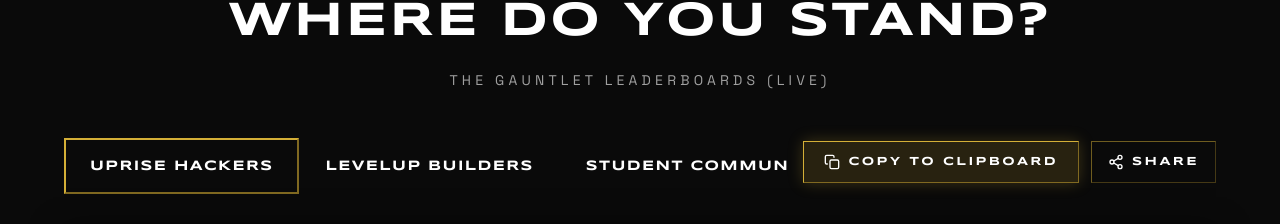
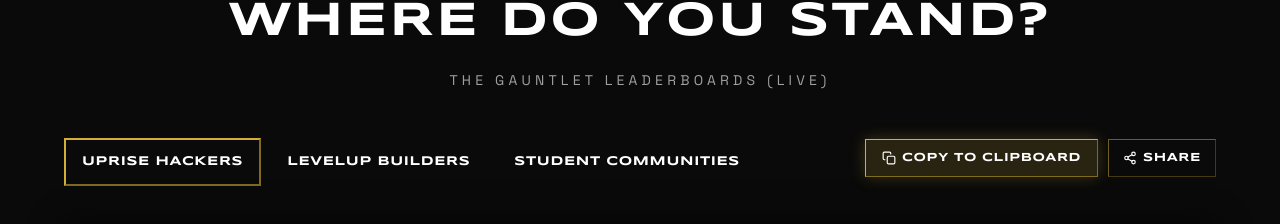
Before and after one commit to NishantLohar/levelup-website-, a React (Create React App) app: page / in a window 1280 px wide. Shown: the part 2578-2802 px from the top of the page. Built offline with nearby package versions, Linux system fonts and the light colour scheme; no server answers.

Commit message:
Adjust tab button padding and font sizing so Student Communities fits cleanly without cutting off

```diff
--- a/src/pages/uprise_components/Leaderboard.js
+++ b/src/pages/uprise_components/Leaderboard.js
@@ -244,12 +244,12 @@ const Leaderboard = ({ initialBoard, isStandalone = false }) => {
           </div>
 
           {/* Category Tabs and Actions: Tabs left-aligned in 1 line, Copy & Share right-aligned */}
-          <div className="w-full flex flex-col md:flex-row md:items-end justify-between gap-4 mb-10 border-b border-lightgrey/20 pb-0">
-              {/* All three tabs in one single line, left-aligned */}
-              <div className="flex items-center overflow-x-auto whitespace-nowrap scrollbar-none flex-nowrap -mb-[1px]">
+          <div className="w-full flex flex-col lg:flex-row lg:items-end justify-between gap-3 mb-10 border-b border-lightgrey/20 pb-0">
+              {/* All three tabs in one single line, left-aligned with compact sizing so they never cut off */}
+              <div className="flex items-center gap-1 sm:gap-2 overflow-x-auto whitespace-nowrap scrollbar-none flex-nowrap -mb-[1px]">
                   <button
                       onClick={() => handleBoardChange('hackers')}
-                      className={`bg-transparent px-3 sm:px-5 md:px-6 py-4 font-heading text-xs md:text-sm font-bold border-b-2 transition-colors tracking-widest uppercase whitespace-nowrap focus:outline-none cursor-pointer ${
+                      className={`bg-transparent px-2.5 sm:px-3.5 md:px-4 py-3 sm:py-3.5 font-heading text-xs md:text-[13px] font-bold border-b-2 transition-colors tracking-wider uppercase whitespace-nowrap focus:outline-none cursor-pointer ${
                           activeBoard === 'hackers'
                               ? 'border-gold text-gold'
                               : 'border-transparent text-lightgrey hover:text-white'
@@ -259,7 +259,7 @@ const Leaderboard = ({ initialBoard, isStandalone = false }) => {
                   </button>
                   <button
                       onClick={() => handleBoardChange('levelup')}
-                      className={`bg-transparent px-3 sm:px-5 md:px-6 py-4 font-heading text-xs md:text-sm font-bold border-b-2 transition-colors tracking-widest uppercase whitespace-nowrap focus:outline-none cursor-pointer ${
+                      className={`bg-transparent px-2.5 sm:px-3.5 md:px-4 py-3 sm:py-3.5 font-heading text-xs md:text-[13px] font-bold border-b-2 transition-colors tracking-wider uppercase whitespace-nowrap focus:outline-none cursor-pointer ${
                           activeBoard === 'levelup'
                               ? 'border-gold text-gold'
                               : 'border-transparent text-lightgrey hover:text-white'
@@ -269,7 +269,7 @@ const Leaderboard = ({ initialBoard, isStandalone = false }) => {
                   </button>
                   <button
                       onClick={() => handleBoardChange('college')}
-                      className={`bg-transparent px-3 sm:px-5 md:px-6 py-4 font-heading text-xs md:text-sm font-bold border-b-2 transition-colors tracking-widest uppercase whitespace-nowrap focus:outline-none cursor-pointer ${
+                      className={`bg-transparent px-2.5 sm:px-3.5 md:px-4 py-3 sm:py-3.5 font-heading text-xs md:text-[13px] font-bold border-b-2 transition-colors tracking-wider uppercase whitespace-nowrap focus:outline-none cursor-pointer ${
                           activeBoard === 'college'
                               ? 'border-gold text-gold'
                               : 'border-transparent text-lightgrey hover:text-white'
@@ -280,15 +280,15 @@ const Leaderboard = ({ initialBoard, isStandalone = false }) => {
               </div>
 
               {/* Right-aligned: COPY TO CLIPBOARD and SHARE Buttons */}
-              <div className="flex items-center gap-2.5 sm:gap-3 flex-shrink-0 pb-3 md:pb-2.5 flex-wrap justify-end">
+              <div className="flex items-center gap-2 sm:gap-2.5 flex-shrink-0 pb-2.5 md:pb-2 flex-wrap justify-end">
                   {/* COPY TO CLIPBOARD Button */}
                   <button
                       onClick={handleCopyLink}
-                      className="cursor-pointer px-4 sm:px-5 py-2.5 sm:py-3 bg-gold/15 hover:bg-gold text-gold hover:text-pitchblack border border-gold font-heading text-xs font-bold tracking-[0.15em] sm:tracking-[0.2em] uppercase transition-all duration-300 shadow-[0_0_15px_rgba(212,175,55,0.25)] hover:shadow-[0_0_25px_rgba(212,175,55,0.5)] flex items-center gap-2 group whitespace-nowrap focus:outline-none"
+                      className="cursor-pointer px-3 sm:px-4 py-2 sm:py-2.5 bg-gold/15 hover:bg-gold text-gold hover:text-pitchblack border border-gold font-heading text-xs font-bold tracking-wider uppercase transition-all duration-300 shadow-[0_0_15px_rgba(212,175,55,0.25)] hover:shadow-[0_0_25px_rgba(212,175,55,0.5)] flex items-center gap-1.5 group whitespace-nowrap focus:outline-none"
                       title="Copy direct leaderboard link to clipboard"
                   >
                       <svg
-                          className="w-4 h-4 transition-transform group-hover:scale-110 flex-shrink-0"
+                          className="w-3.5 h-3.5 transition-transform group-hover:scale-110 flex-shrink-0"
                           viewBox="0 0 24 24"
                           fill="none"
                           stroke="currentColor"
@@ -305,11 +305,11 @@ const Leaderboard = ({ initialBoard, isStandalone = false }) => {
                   {/* SHARE Button */}
                   <button
                       onClick={() => setIsShareModalOpen(true)}
-                      className="cursor-pointer px-3 sm:px-4 py-2.5 sm:py-3 bg-transparent hover:bg-gold/15 text-gold border border-gold/50 hover:border-gold font-heading text-xs font-bold tracking-[0.15em] sm:tracking-[0.2em] uppercase transition-all duration-300 flex items-center gap-2 group whitespace-nowrap focus:outline-none"
+                      className="cursor-pointer px-2.5 sm:px-3.5 py-2 sm:py-2.5 bg-transparent hover:bg-gold/15 text-gold border border-gold/50 hover:border-gold font-heading text-xs font-bold tracking-wider uppercase transition-all duration-300 flex items-center gap-1.5 group whitespace-nowrap focus:outline-none"
                       title="Share to WhatsApp, Twitter, LinkedIn"
                   >
                       <svg
-                          className="w-4 h-4 transition-transform group-hover:scale-110 flex-shrink-0"
+                          className="w-3.5 h-3.5 transition-transform group-hover:scale-110 flex-shrink-0"
                           viewBox="0 0 24 24"
                           fill="none"
                           stroke="currentColor"
```
